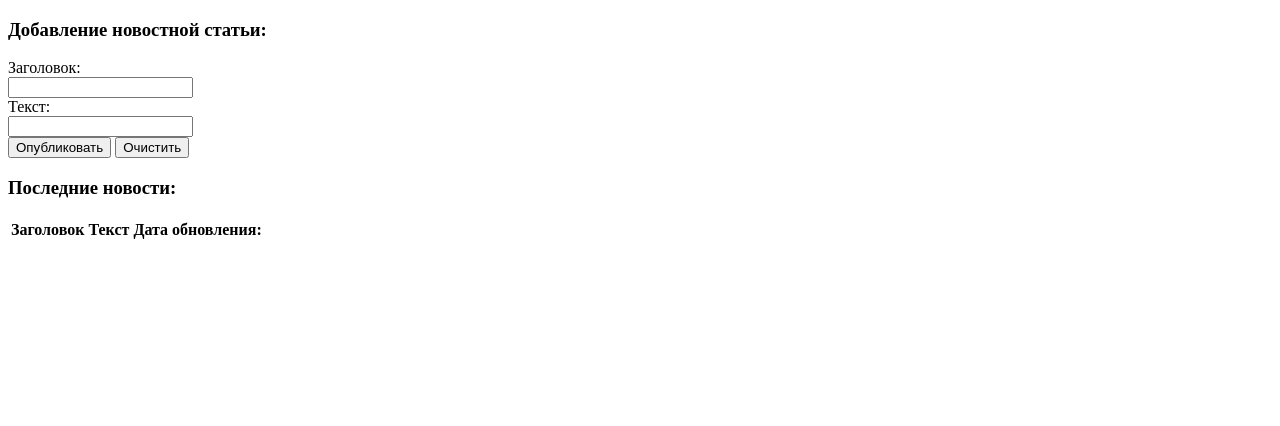
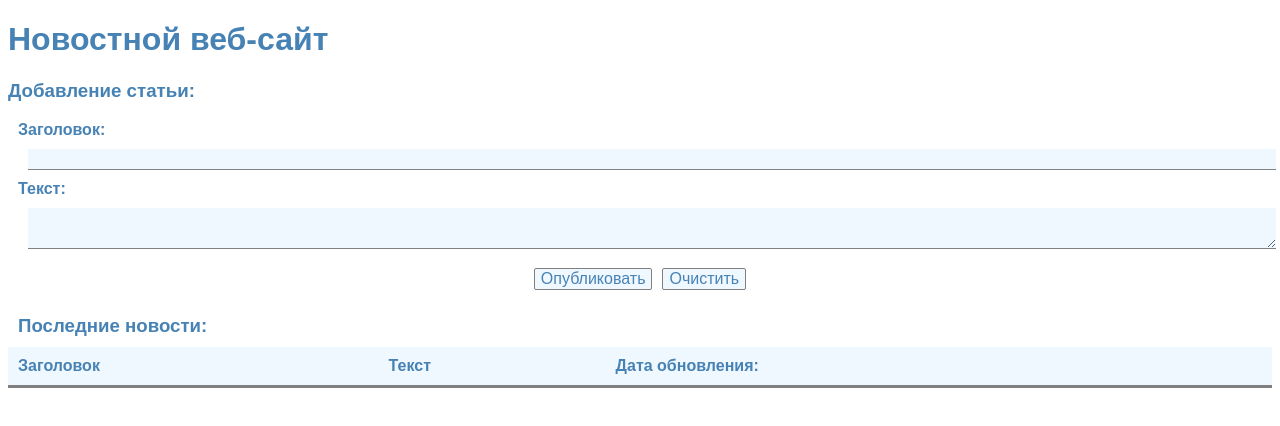
Before and after one commit to rinaalex/NetcrackerNews, a plain HTML site: page NetcrackerNews/wwwroot/index.html in a window 1280 px wide. Both pictures are taken after a click on the button "Очистить". Drawn offline with nearby package versions, Linux system fonts and the light colour scheme; no server answers.

Commit message:
Добавлена таблица стилей

```diff
--- /dev/null
+++ b/NetcrackerNews/wwwroot/StyleSheet.css
@@ -0,0 +1,111 @@
+body {
+    font-family: Arial;
+    color: steelblue;
+}
+
+.add-article-form {
+    font-size: 12pt;
+    font-weight: bold;
+    color: steelblue;
+    margin: 10px;
+}
+
+.form-control {
+    width: 100%;
+    background-color: aliceblue;
+    border: none;
+    border-bottom: 1px solid grey;
+    font-size: 12pt;
+    margin: 10px;
+}
+
+.form-btn {
+    background-color: aliceblue;
+    color: steelblue;
+    border: 1px solid grey;
+    border-radius: 2px;
+    font-size: 12pt;
+    margin: 5px;
+}
+
+.form-btns {
+    display: flex;
+    align-items: center;
+    justify-content: center;
+}
+table {
+    border-collapse: collapse;
+    width: 100%;
+    font-size: 12pt;
+    text-align: left;
+}
+caption {
+    caption-side: top;
+    text-align: left;
+    padding: 10px;
+    font-size: 14pt;
+    font-weight: bold;
+    color: steelblue;
+}
+th {
+    color: steelblue;
+    background-color: aliceblue;
+    border-bottom: 3px solid grey;
+    padding: 10px;
+}
+td {
+    border-bottom: 1px solid grey;
+    padding: 10px;
+}
+
+.editBtn, .deleteBtn{
+    text-decoration:underline;
+    cursor:pointer;
+}
+
+.errorLog p{
+    color: orangered;
+    padding: 5px;
+}
+
+
+
+.show-hide-text {
+    display: flex;
+    flex-wrap: wrap;
+}
+
+    .show-hide-text a {
+        order: 2;
+    }
+
+    .show-hide-text p {
+        position: relative;
+        overflow: hidden;
+        text-overflow: ellipsis;
+        white-space: nowrap;
+        max-width: 20ch;
+    }
+
+    .show-hide-text p {
+        display: -webkit-box;
+        -webkit-line-clamp: 3;
+    }
+
+.show-less {
+    display: none;
+}
+
+    .show-less:target {
+        display: block;
+    }
+
+        .show-less:target ~ p {
+            display: block;
+            max-height: 100%;
+            max-width: 100%;
+        }
+
+        .show-less:target + a {
+            display: none;
+        }
--- a/NetcrackerNews/wwwroot/index.html
+++ b/NetcrackerNews/wwwroot/index.html
@@ -5,13 +5,15 @@
     <title>NetcrackerNews</title>
     <script src="https://code.jquery.com/jquery-2.2.4.min.js"></script>
     <script type="text/javascript" src="date.js"></script>
+    <link rel="stylesheet" href="StyleSheet.css">
 </head>
 <body>
-    <h3>Добавление новостной статьи:</h3>
-    <div id="errorLog" style="display:none">
-        <p><span id="errorText"></span></p>
+    <h1>Новостной веб-сайт</h1>
+    <h3>Добавление статьи:</h3>
+    <div id="errorLog" class="errorLog" style="display:none">
+
     </div>
-    <form name="addArticleForm">
+    <form class="add-article-form" name="add-article-form">
         <input type="hidden" name="id" value="0" />
         <div class="form-group">
             <label for="title">Заголовок:</label><br />
@@ -19,19 +21,21 @@
         </div>
         <div class="form-group">
             <label for="text">Текст:</label><br />
-            <input class="form-control" type="text" name="text" /><br />
+            <textarea class="form-control" type="text" name="text"></textarea><br />
         </div>
-        <div class="panel-body">
-            <button class="btn" type="submit">Опубликовать</button>
-            <button class="btn" type="reset">Очистить</button>
+        <div class="form-btns">
+            <button class="form-btn" type="submit">Опубликовать</button>
+            <button id="reset-btn" class="form-btn" type="reset">Очистить</button>
         </div>
     </form>
 
-    <h3>Последние новости:</h3>
     <table class="table">
+        <caption>Последние новости:</caption>
         <thead><tr><th>Заголовок</th><th>Текст</th><th>Дата обновления:</th><th></th></tr></thead>
         <tbody></tbody>
     </table>
+
+
     <script type="text/javascript">
         // Загрузка списка статей
         function GetArticles() {
@@ -59,7 +63,7 @@
                 type: "GET",
                 dataType: "json",
                 success: function (article) {
-                    var form = document.forms["addArticleForm"];
+                    var form = document.forms["add-article-form"];
                     form.elements["id"].value = article.articleId;
                     form.elements["title"].value = article.title;
                     form.elements["text"].value = article.text;
@@ -82,7 +86,6 @@
                 $("table tbody").prepend(row(article));
             }).fail(function (jxqr, error, status) {
                 ShowError(jxqr);
-                $("#errorLog").show();
             });
         };
 
@@ -102,15 +105,15 @@
                 $("tr[data-rowid='" + article.articleId + "']").replaceWith(row(article));
             }).fail(function (jxqr, error, status) {
                 ShowError(jxqr);
-                $("#errorLog").show();
             });
         };
 
         // Вывод сообщения об ошибках валидации
         function ShowError(jxqr) {
-            console.log(jxqr);
+            $("#errorLog").empty();
+            //console.log(jxqr);
             if (jxqr.responseText === "") {
-                $('#errorLog').append("<h3>" + jxqr.statusText + "</h3>");
+                $('#errorLog').append("<p>" + jxqr.statusText + "</p>");
             }
             var response = JSON.parse(jxqr.responseText);
 
@@ -130,18 +133,22 @@
                     $('#errorLog').append("<p>" + item + "</p>");
                 });
             }
+            $("#errorLog").show();
         };
 
         // Сброс формы
         function reset() {
-            var form = document.forms["addArticleForm"];
+            var form = document.forms["add-article-form"];
             form.reset();
             form.elements["id"].value = 0;
             $("#errorLog").empty();
+            $("#errorLog").css("display: none");
         };
 
         // Удаление статьи
         function RemoveArticle(id) {
+            let isConfirmed = confirm("Удалить выбранную статью?")
+            if (isConfirmed) {
                 $.ajax({
                     type: "DELETE",
                     url: "/api/articles/" + id,
@@ -153,6 +160,7 @@
                     //$("#errorLog").show();
                 });
             };
+        };
 
         // Создание строки для таблицы
         var row = function (article) {
@@ -163,9 +171,11 @@
         };
 
         // Нажатие на кнопку Очистить
-        $("#reset").click(function (e) {
+        $("#reset-btn").click(function (e) {
             e.preventDefault();
             reset();
+            //$("#errorLog").css("display: none");
+            //$("#errorLog").empty();
         });
 
         // Отправка формы
```
Lines whose indentation alone changed are shown as unchanged.
